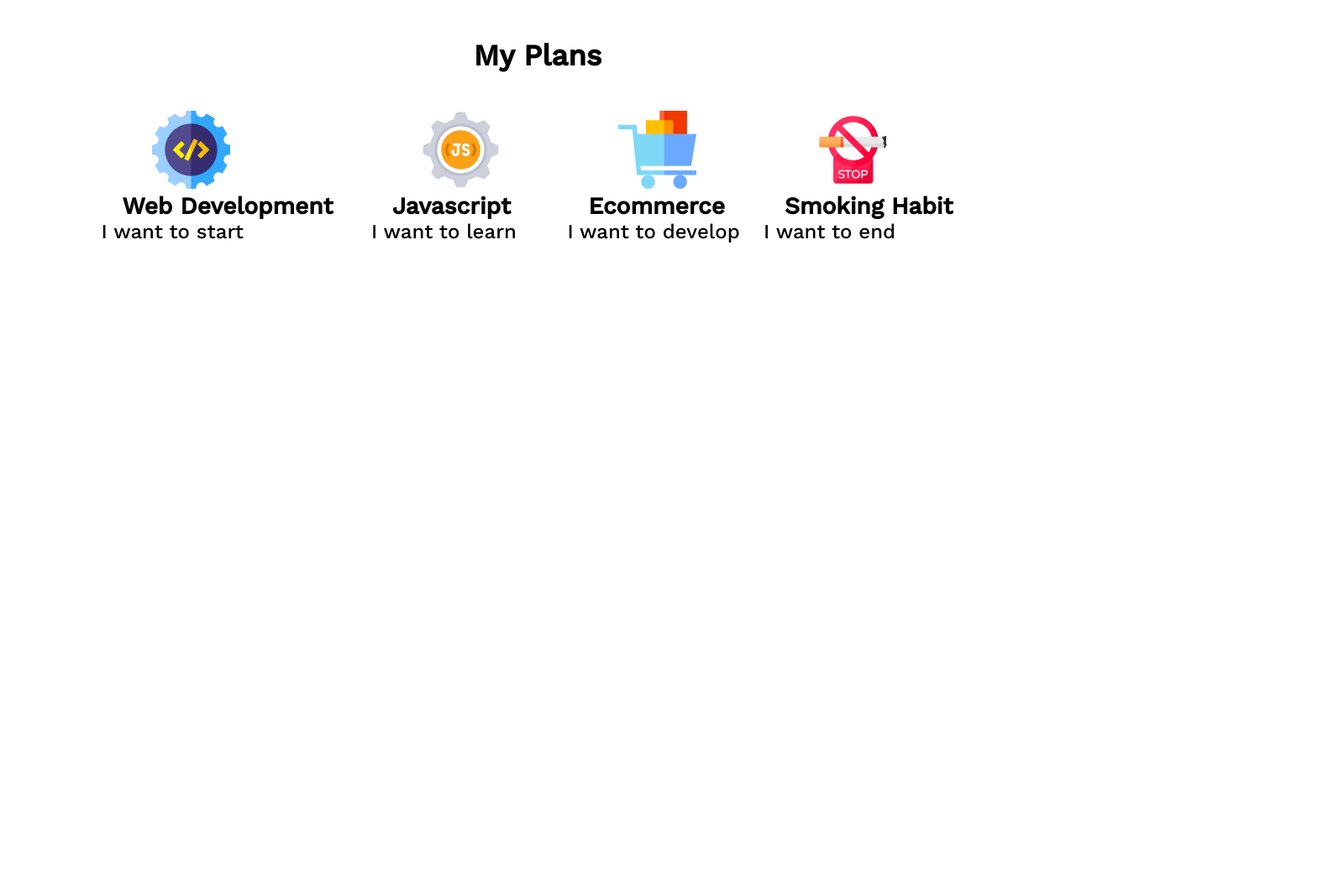
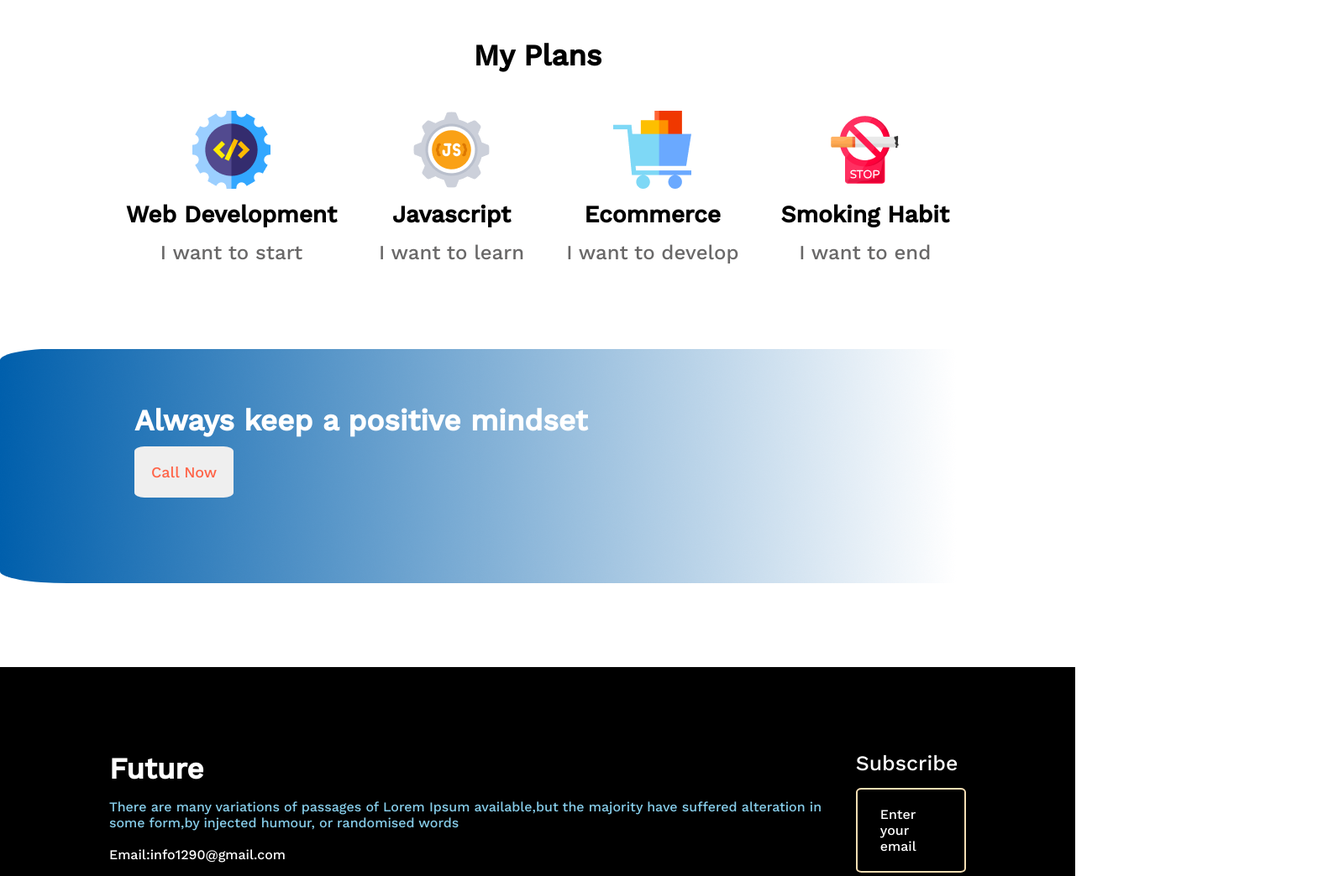
Before and after one commit to ArnabNayan/new-year-portfolio, a plain HTML site: page index.html in a window 1280 px wide. Shown: the part 1952-2996 px from the top of the page at 84% size, 1600 px wide, since content can reach past the window. Before the commit the page ends 2242 px from the top, so only its background shows below. Drawn offline with nearby package versions, Linux system fonts and the light colour scheme.

Commit message:
4th message

```diff
--- a/index.html
+++ b/index.html
@@ -36,7 +36,7 @@
   </ul>
 </div>
 </section>
-<!-- my plan section -->
+<!-- my plan section start-->
 <h2 class="plan-title">My Plans</h2>
 <section class="my-plan">
     <div>
@@ -60,6 +60,34 @@
         <p class="my-plan-desc">I want to end</p>
     </div>
 </section>
+<!-- plan section end -->
+<!-- gradient section start-->
+<section class="gradient">
+    <h3 class="gradient-title">Always keep a positive mindset</h3>
+    <button class="btn-primary">Call Now</button>
+</section>
+<!-- gradient section end -->
+<!-- footer start -->
+<footer class="footer">
+    <div class="footer-details">
+    <h3 class="footer-title">Future</h3>
+    <p class="footer-desc">There are many variations of passages of Lorem Ipsum
+        available,but the majority have suffered alteration in some
+        form,by injected humour, or randomised words</p><br>
+    <p>Email:info1290@gmail.com</p>
+    <br><p>Phone:0184323211</p><br>
+    <img src="./images/icons/fb.png">
+    <img src="./images/icons/twitter.png">
+    <img src="./images/icons/youtube.png">
+</div>
+<div class="footer-details">
+    <h3 class="subscribe-style">Subscribe</h3>
+   <p class="form">Enter your email</p>
+<button class="btn-primary">Subscribe</button>
+</div>
+
+</footer>
+<!-- footer end -->
 </main>
 </body>
 </html>
--- a/styles/new year.css
+++ b/styles/new year.css
@@ -83,14 +83,72 @@
     justify-content:space-evenly;
     margin-top: 45px;
     padding:0 100px;
-}
-.my-plan img{
-    padding:0 60px
+    text-align: center;
 }
 .my-plan-title{
     font-size:28px;
-    padding:0 25px;
+    margin-top: 10px;
 }
 .my-plan-desc{
     font-size:24px;
+    margin-top: 15px;
+    color:rgba(83, 82, 82, 0.87);
 }
+.gradient{
+    background-image: url("../images/gradient1.png");
+    background-repeat: no-repeat;
+    padding:30px 160px;
+    border-radius:5%;
+    margin-top: 100px;
+    height:220px;
+    width:100%;
+}
+.gradient-title{
+    margin-top: 35px;
+    color:white;
+    font-size: 35px;
+}
+.footer{
+    background-color: black;
+    height:400px;
+    display: flex;
+    padding:0 130px;
+     margin-top: 100px;
+   text-align: left;
+}
+.footer-details{
+    margin-top: 100px;
+    color:white;
+}
+.footer-title{
+    color:white;
+    font-size: 35px;
+}
+
+.footer-desc{
+    color:skyblue;
+      margin-top: 15px;
+      font-size: 16px;
+      font-weight: 100;
+}
+.subscribe-style{
+    color: white;
+    font-size: 25px;
+    font-weight: 100;
+}
+.form{
+    border:2px solid wheat;
+    border-radius: 5%;
+    display: flex;
+    justify-content: center;
+    margin-top: 15px;
+    padding:20px 27px;
+}
+.btn-primary{
+  margin-top:10px;
+  border:none;
+  border-radius: 10%;
+  font-size: 18px;
+  padding:20px;
+  color:tomato;
+}
```
